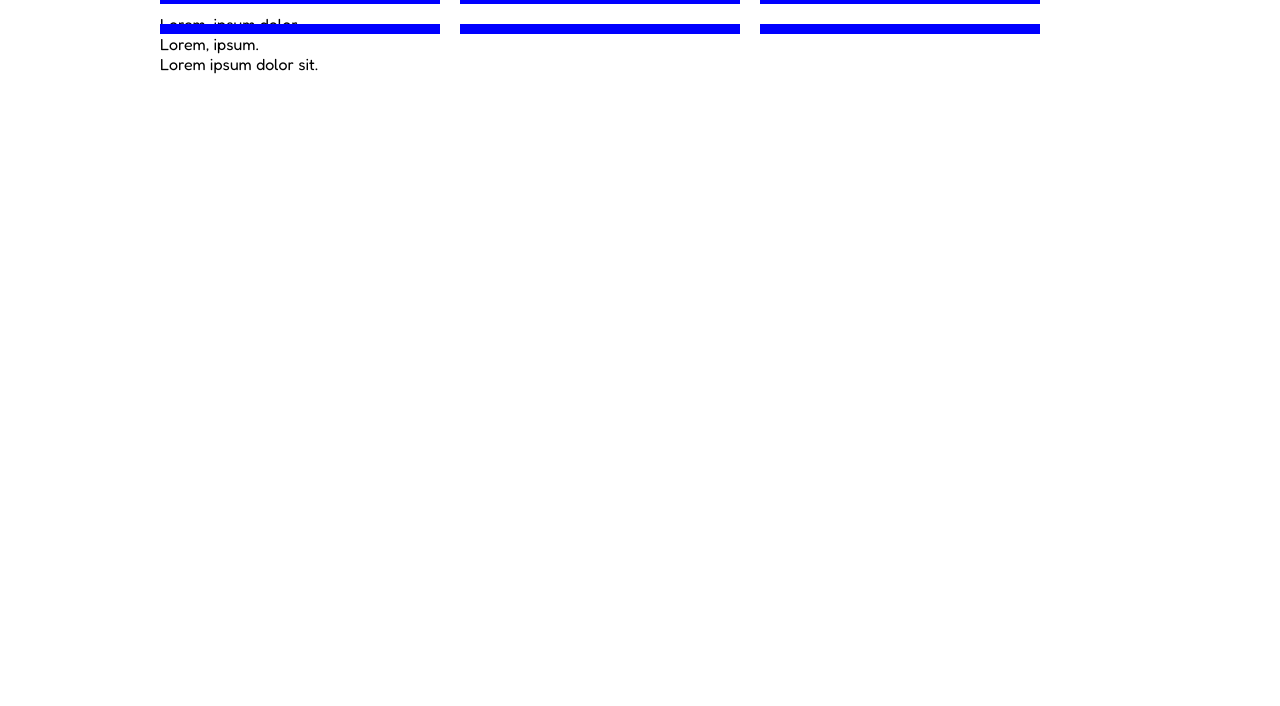
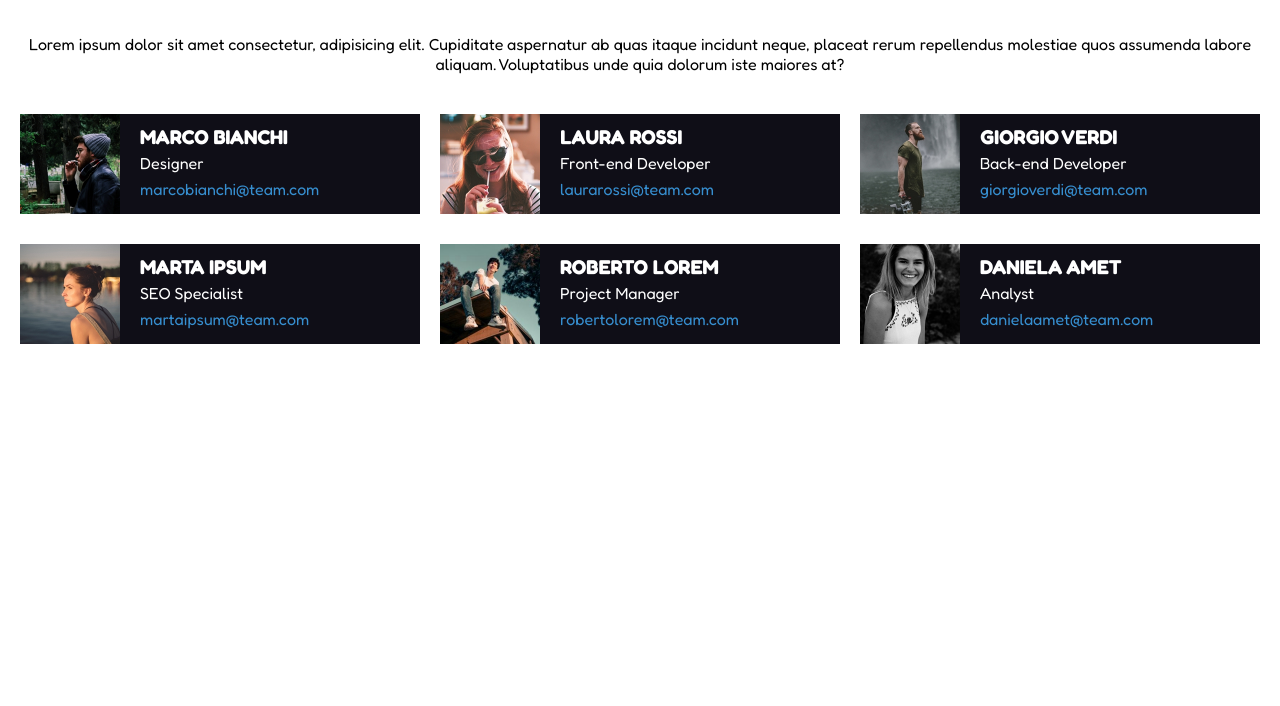
Before and after one commit to CarloVeronese/html-css-float-cards, a plain HTML site: page index.html in a window 1280 px wide. Shown: the part 94-800 px from the top of the page. Drawn offline with Linux system fonts and the light colour scheme.

Commit message:
ADD - Employees profiles

```diff
--- a/css/style.css
+++ b/css/style.css
@@ -2,6 +2,10 @@
     margin: 0;
     padding: 0;
     box-sizing: border-box;
+}
+
+img{
+    max-width: 120px;
 }
 
 body{
@@ -13,22 +17,29 @@ body{
     font-weight: bold;
     font-size: 40px;
     color: #E53170;
+    padding: 30px;
+}
+
+.main-paragraph{
+    text-align: center;
+    padding: 20px 0 40px;
 }
 
 .container{
-    max-width: 960px;
+    max-width: 1240px;
     margin: 0 auto;
 }
 
 .cell{
+    color: white;
     float: left;
-    background-color: black;
-    width: calc((100% / 3) - 40px);
+    background-color: #0F0E17;
+    width: calc((100% - 40px) / 3);
     margin-right: 20px;
-    margin-bottom: 20px;
+    margin-bottom: 30px;
 }
 
-.cell:last-child{
+.cell:nth-child(3n+3){
     margin-right: 0;
 }
 
@@ -36,7 +47,33 @@ body{
     margin-bottom: 0px;
 }
 
-.debug > .cell{
+/* .debug > .cell{
     background-color: blue;
-    height: 10px;
+    /* height: 10px;} */
+
+
+.clearfix::after{
+    content: '';
+    display: table;
+    clear: both;
 }
+
+.team-details > div{
+    line-height: 20px;
+    height: 20px;
+    padding: 13px 0;
+}
+
+.profile{
+    float: left;
+    padding-right: 20px;
+}
+
+.name{
+    font-weight: bold;
+    font-size: 20px;
+}
+
+.email{
+    color: #378FD0;
+}
--- a/index.html
+++ b/index.html
@@ -15,47 +15,59 @@
     </header>
     <main>
         <section>
-            <p>
+            <p class="main-paragraph">
                 Lorem ipsum dolor sit amet consectetur, adipisicing elit. Cupiditate aspernatur ab quas itaque incidunt neque, placeat rerum repellendus molestiae quos assumenda labore aliquam. Voluptatibus unde quia dolorum iste maiores at?
             </p>
         </section>
         <section>
-            <div class="debug">
+            <div class="debug clearfix">
                 <div class="cell">
-                    <img src="" alt="">
-                    <div>Lorem, ipsum dolor.</div>
-                    <div>Lorem, ipsum.</div>
-                    <div>Lorem ipsum dolor sit.</div>
+                    <img class="profile" src="./img/male1.png" alt="">
+                    <div class="team-details">
+                        <div class="name">MARCO BIANCHI</div>
+                        <div class="role">Designer</div>
+                        <div class="email">marcobianchi@team.com</div>
+                    </div>
                 </div>
                 <div class="cell">
-                    <img src="" alt="">
-                    <div></div>
-                    <div></div>
-                    <div></div>
+                    <img class="profile" src="./img/female1.png" alt="">
+                    <div class="team-details">
+                        <div class="name">LAURA ROSSI</div>
+                        <div class="role">Front-end Developer</div>
+                        <div class="email">laurarossi@team.com</div>
+                    </div>
                 </div>
                 <div class="cell">
-                    <img src="" alt="">
-                    <div></div>
-                    <div></div>
-                    <div></div>
+                    <img class="profile" src="./img/male2.png" alt="">
+                    <div class="team-details">
+                        <div class="name">GIORGIO VERDI</div>
+                        <div class="role">Back-end Developer</div>
+                        <div class="email">giorgioverdi@team.com</div>
+                    </div>
                 </div>
                 <div class="cell">
-                    <img src="" alt="">
-                    <div></div>
-                    <div></div>
-                    <div></div>
+                    <img class="profile" src="./img/female2.png" alt="">
+                    <div class="team-details">
+                        <div class="name">MARTA IPSUM</div>
+                        <div class="role">SEO Specialist</div>
+                        <div class="email">martaipsum@team.com</div>
+                    </div>
                 </div>
                 <div class="cell">
-                    <img src="" alt="">
-                    <div></div>
-                    <div></div>
-                    <div></div>
+                    <img class="profile" src="./img/male3.png" alt="">
+                    <div class="team-details">
+                        <div class="name">ROBERTO LOREM</div>
+                        <div class="role">Project Manager</div>
+                        <div class="email">robertolorem@team.com</div>
+                    </div>
                 </div>
                 <div class="cell">
-                    <img src="" alt="">
-                    <div></div>
-                    <div></div>
-                    <div></div>
+                    <img class="profile" src="./img/female3.png" alt="">
+                    <div class="team-details">
+                        <div class="name">DANIELA AMET</div>
+                        <div class="role">Analyst</div>
+                        <div class="email">danielaamet@team.com</div>
+                    </div>
                 </div>
             </div>
         </section>
```
